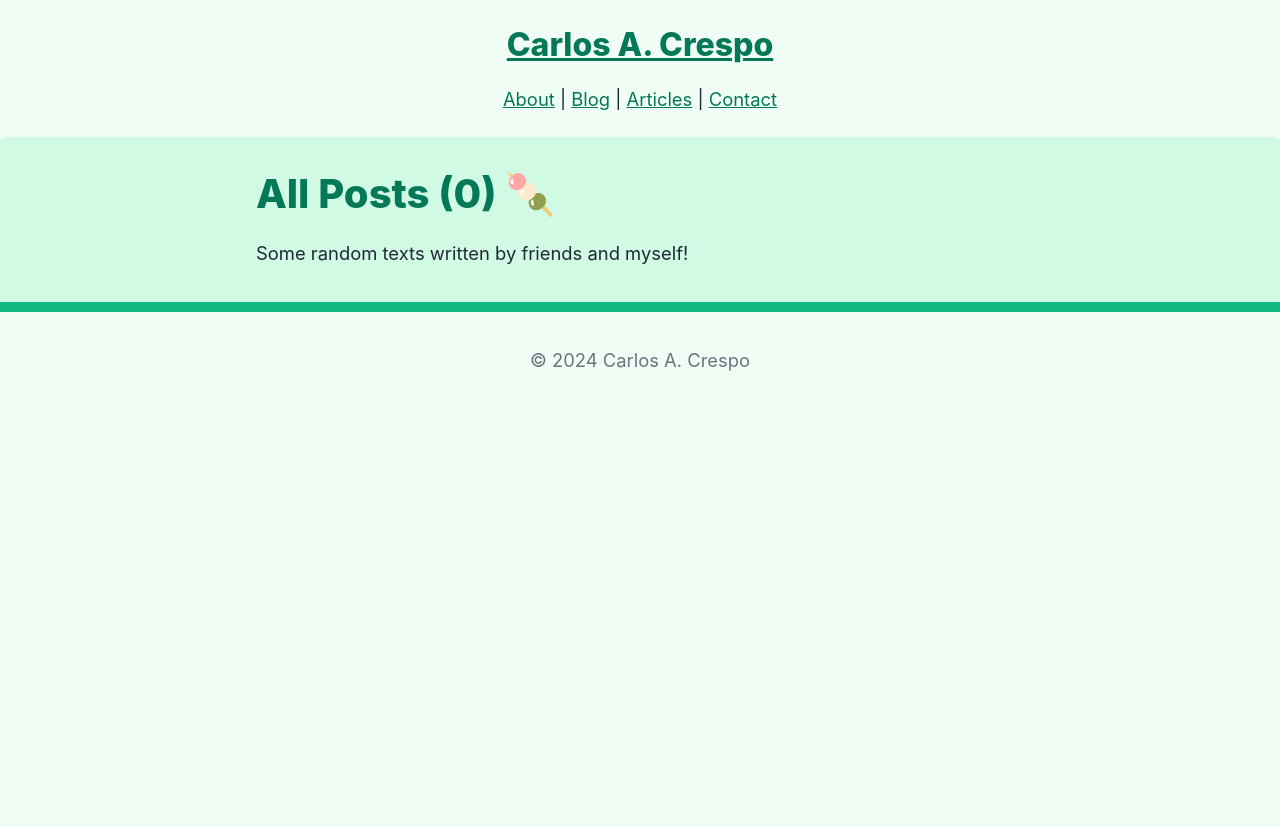
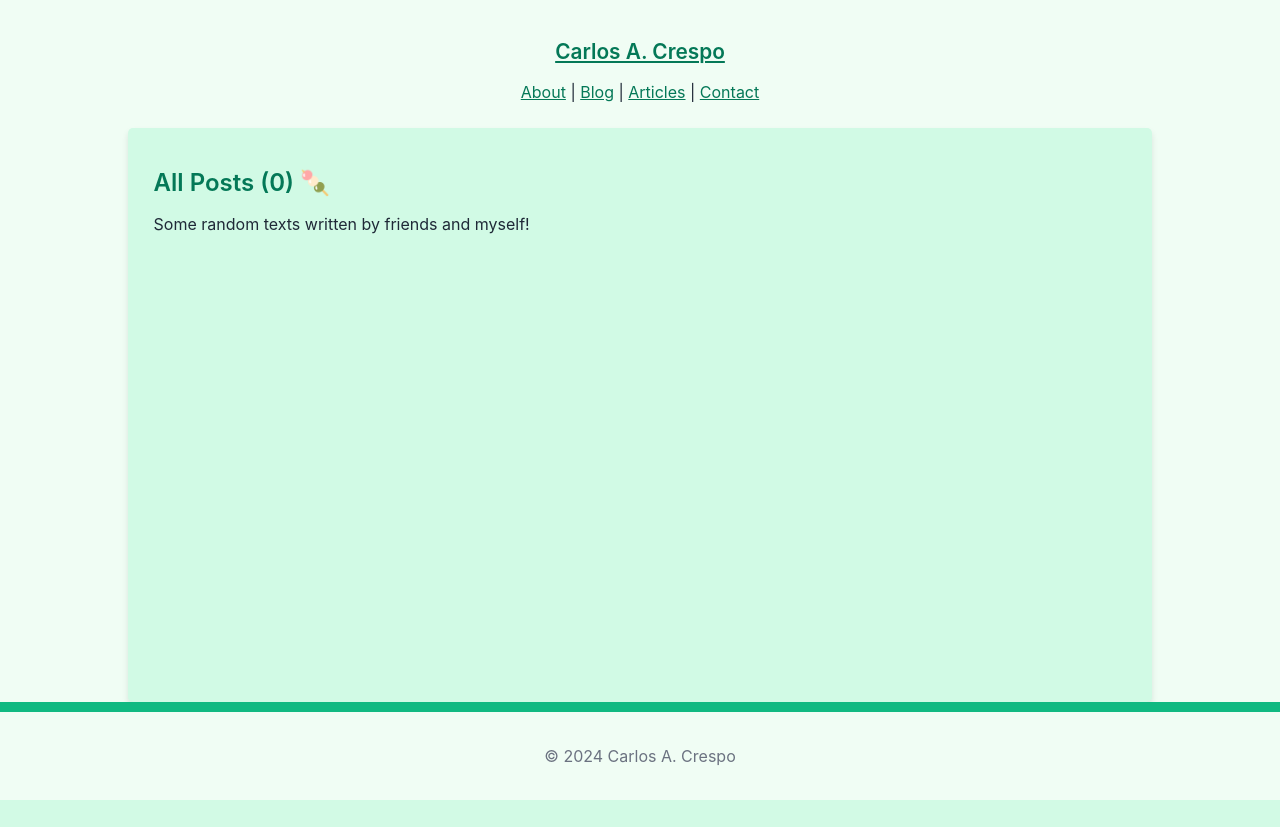
Before and after one commit to cacrespo/website, a Django app: page /blog/ in a window 1280 px wide. After the commit the page ends 800 px from the top, so only its background shows below. Run offline with Django 5.2, Linux system fonts and the light colour scheme; data that the repository does not hold is empty; some libraries are stand-ins or nearby versions.

Commit message:
looking for something less ugly

```diff
--- a/static/css/simplified_green_style.css
+++ b/static/css/simplified_green_style.css
@@ -48,22 +48,28 @@ html {
 body {
   color: var(--text);
   background-color: var(--bg);
-  font-size: 1.15rem;
+  font-size: 1rem;
   line-height: 1.5;
   margin: 0;
-/*  display: flex; */
-  justify-content: center;
-  align-items: center;
+  display: flex;
+  justify-content: space-around;
+  align-items: stretch;
   height: 100vh;
+  flex-direction: column;
 }
 
 /* Simplified layout */
 main {
-  padding: 0.5rem 20% 1rem;
+  border: 10;
   background-color: var(--accent-bg);
   border-radius: var(--standard-border-radius);
   box-shadow: 0 4px 6px rgba(0, 0, 0, 0.1);
   text-align: justify;
+  width: 80%;
+  max-width: 1200px;
+  flex-grow: 2;
+  align-self: center;
+  padding: 2%;
 }
 
 /* Headers */
@@ -72,15 +78,15 @@ header {
 }
 
 h1, h2, h3 {
-  font-weight: 800;
+  font-weight: 600;
   line-height: 1.1;
-  margin-bottom: 1.5rem;
+  margin-bottom: 1rem;
   color: var(--accent);
 }
 
-h1 { font-size: 2.5rem; }
-h2 { font-size: 2rem; }
-h3 { font-size: 1.75rem; }
+h1 { font-size: 1.5rem; }
+h2 { font-size: 1.3rem; }
+h3 { font-size: 1.1rem; }
 
 /* Links */
 a, a:visited {
```
